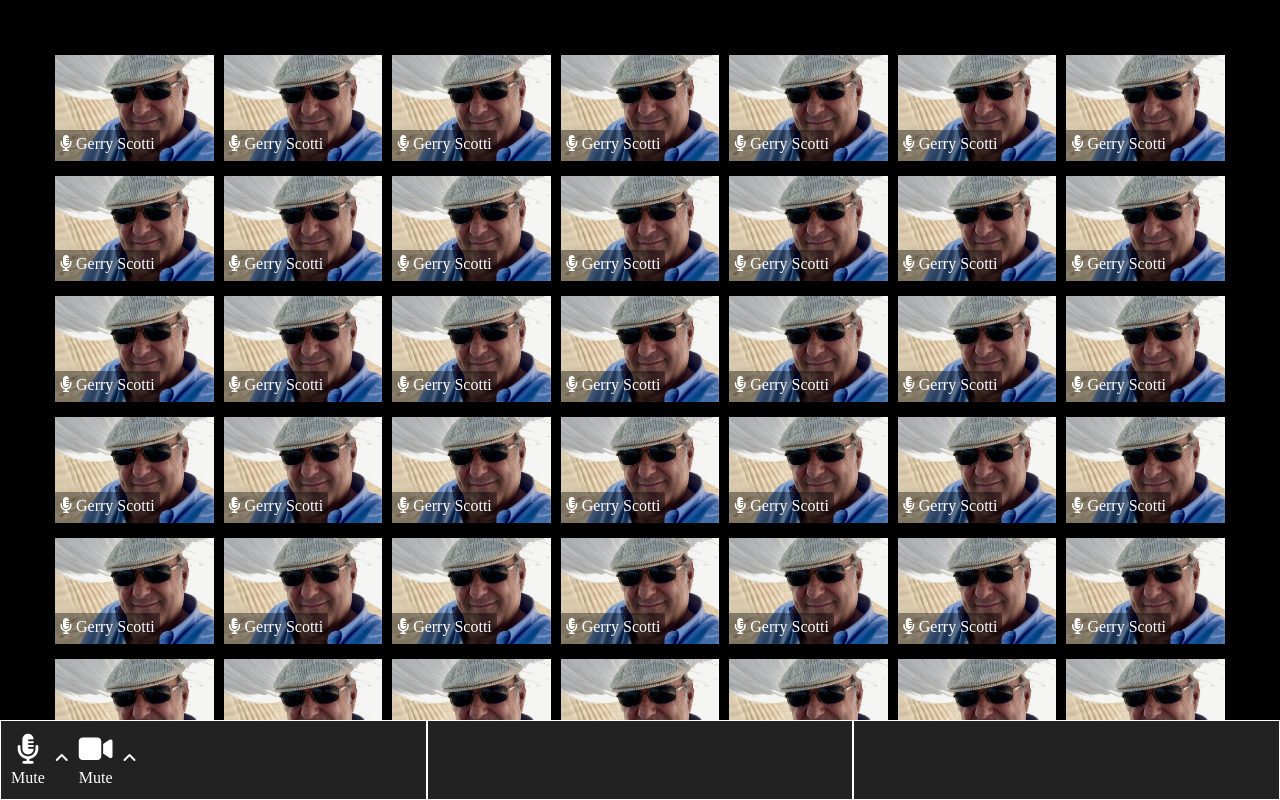
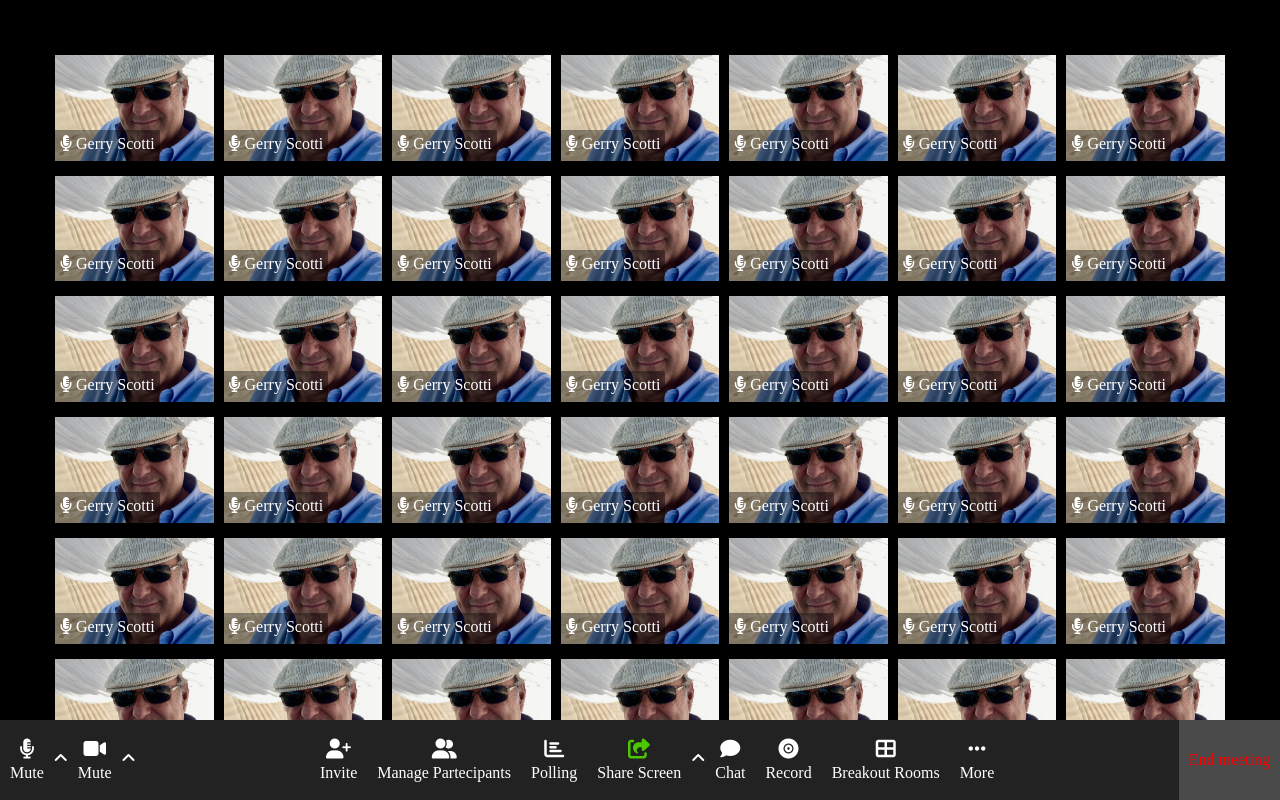
Before and after one commit to LucaElisio/html-css-zoom, a plain HTML site: page index.html in a window 1280 px wide. Drawn offline with Linux system fonts and the light colour scheme.

Commit message:
feat: center bottom and dx bottom col

```diff
--- a/css/style.css
+++ b/css/style.css
@@ -1,5 +1,6 @@
 :root{
     --white-color: white;
+    --green-color: #4BC800;
     --btm-height: 80px;
 }
 
@@ -36,7 +37,11 @@ img{
 }
 
 .fs-30{
-    font-size: 30px;
+    font-size: 20px;
+}
+
+.green{
+    color: var(--green-color);
 }
 
 /* MAIN */
@@ -90,24 +95,30 @@ img{
     height: var(--btm-height);
     background-color: #222222;
     display: flex;
+    justify-content: space-between;
 }
 
 .bottom-col{
-    width: calc(100% / 3);
+
     align-items: center;
-    /* debug */
-    border: 1px solid white;
+
 }
 
-.bottom-col-sx{
+.bottom-col-sx, .bottom-col-ct{
     align-items: center;
 }
 
-.bottom-col-sx div{
+.bottom-col-sx div, .bottom-col-ct div{
     text-align: center;
     padding: 10px;
-    /* debug */
-    /* border: 1px solid orange; */
+
+}
+
+.end-meeting{
+    color: red;
+    padding: 0px 10px;
+    background-color: #4A4A4A;
+    line-height: var(--btm-height);
 }
 
 i{
--- a/index.html
+++ b/index.html
@@ -698,6 +698,8 @@
 
             <!-- Bottom Section -->
             <div class="btm-s">
+
+                <!-- SX -->
                 <div class="bottom-col c-white flex-container">
                     <div class="bottom-col-sx flex-container">
                         <!-- Icons + Text -->
@@ -714,11 +716,56 @@
                         <i class="fa-solid fa-angle-up"></i>
                     </div>
                 </div>
-                <div class="bottom-col">
 
+                <!-- CENTER -->
+                <div class="bottom-col c-white flex-container">
+                    <div class="bottom-col-ct flex-container">
+                        <!-- Icons + Text -->
+                        <div>
+                            <i class="fa-solid fa-user-plus fs-30"></i>
+                            <span class="block">Invite</span>
+                        </div>
+                        <div>
+                            <i class="fa-solid fa-user-group fs-30"></i>
+                            <span class="block">Manage Partecipants</span>
+                        </div>
+                        <div>
+                            <i class="fa-solid fa-chart-bar fs-30"></i>
+                            <span class="block">Polling</span>
+                        </div>
+                        <div>
+                            <i class="fa-solid fa-share-from-square fs-30 green"></i>
+                            <span class="block">Share Screen</span>
+                        </div>
+                        <!-- Angle Up -->
+                        <i class="fa-solid fa-angle-up"></i>
+                        <div>
+                            <i class="fa-solid fa-comment fs-30"></i>
+                            <span class="block">Chat</span>
+                        </div>
+                        <div>
+                            <i class="fa-solid fa-record-vinyl fs-30"></i>
+                            <span class="block">Record</span>
+                        </div>
+                        <div>
+                            <i class="fa-solid fa-table-cells-large fs-30"></i>
+                            <span class="block">Breakout Rooms</span>
+                        </div>
+                        <div>
+                            <i class="fa-solid fa-ellipsis fs-30"></i>
+                            <span class="block">More</span>
+                        </div>
+
+
+
+                    </div>
                 </div>
-                <div class="bottom-col">
 
+                <!-- DX -->
+                <div class="bottom-col c-white flex-container">
+                    <div class="bottom-col-dx flex-container">
+                        <span class="end-meeting">End meeting</span>
+                    </div>
                 </div>
             </div>
         </div>
```
